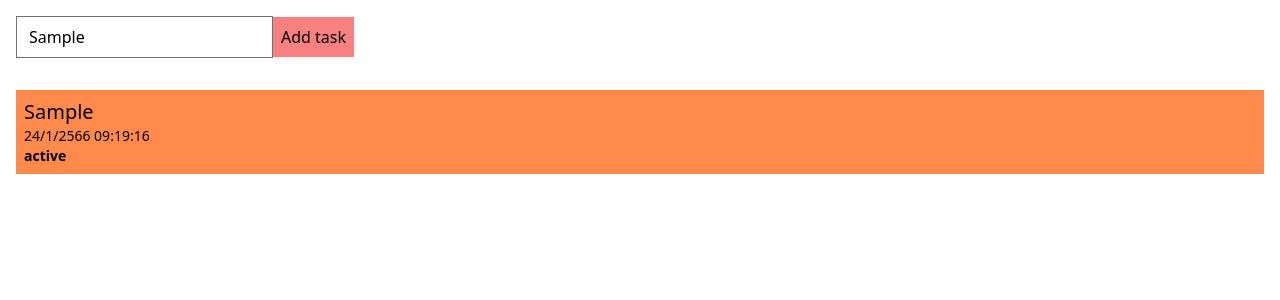
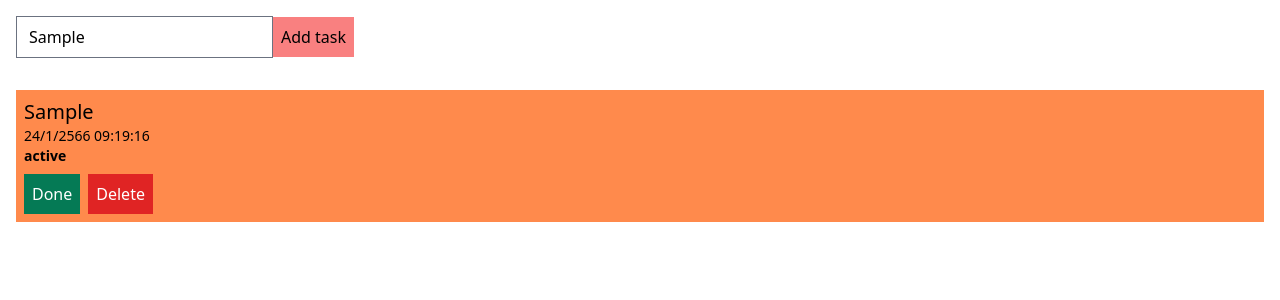
Before and after one commit to soAcademy/workshop-state-and-event, a React (Create React App) app: page / in a window 1280 px wide. Both pictures are taken after typing "Sample" into the empty fields and a click on the button "Add task". Shown: the top 300 px of the page. Built offline with nearby package versions, Linux system fonts and the light colour scheme.

Commit message:
feat: add solution for ToDoList #4

```diff
--- a/src/App.js
+++ b/src/App.js
@@ -65,8 +65,8 @@
 
 // import ToDoList1 from "./ToDoList/ToDoList1";
 // import ToDoList2 from "./ToDoList/ToDoList2";
-import ToDoList3 from "./ToDoList/ToDoList3";
-// import ToDoList4 from "./ToDoList/ToDoList4";
+// import ToDoList3 from "./ToDoList/ToDoList3";
+import ToDoList4 from "./ToDoList/ToDoList4";
 
 import React from "react";
 // import { BrowserRouter, Routes, Route } from "react-router-dom";
@@ -101,8 +101,8 @@ const App = () => (
     {/* <LocalStorage4 /> */}
     {/* <ToDoList1 /> */}
     {/* <ToDoList2 /> */}
-    <ToDoList3 />
-    {/* <ToDoList4 /> */}
+    {/* <ToDoList3 /> */}
+    <ToDoList4 />
   </>
 );
 
--- /dev/null
+++ b/src/ToDoList/ToDoList4.js
@@ -0,0 +1,72 @@
+import { useState } from "react";
+
+const ToDoList4 = () => {
+  const [tasks, setTasks] = useState([]);
+
+  const updateTasks = (newTasks) => {
+    const sortedNewTasks = newTasks.sort((a, b) => b.id - a.id);
+
+    localStorage.setItem("tasks", JSON.stringify(sortedNewTasks));
+    setTasks(sortedNewTasks);
+  };
+
+  const addTask = (e) => {
+    e.preventDefault();
+    // console.log(e.target.task.value);
+    const _task = {
+      id: new Date().getTime(),
+      task: e.target.task.value,
+      dateTime: new Date().toLocaleString("TH"),
+      status: "active",
+    };
+    const _tasks = JSON.parse(localStorage.getItem("tasks")) ?? [];
+
+    updateTasks([..._tasks, _task]);
+  };
+
+  const markDoneTask = (id) => {
+    const _tasks = [...tasks];
+    const matchedTaskIndex = tasks.findIndex((t) => t.id === id);
+
+    _tasks[matchedTaskIndex].status = "done";
+    updateTasks(_tasks);
+  };
+
+  const deleteTask = (id) => {
+    updateTasks(tasks.filter((t) => t.id !== id));
+  };
+
+  return (
+    <>
+      <form onSubmit={(e) => addTask(e)} className="p-4">
+        <input type="text" name="task" id="task" />
+        <button type="submit" name="submit" className="p-2 bg-red-400">
+          Add task
+        </button>
+      </form>
+      <ul className="p-4">
+        {tasks.map((task) => (
+          <li key={task.id} className="p-2 bg-orange-400 mb-2">
+            <div className="text-xl">{task.task}</div>
+            <div className="text-sm">{task.dateTime}</div>
+            <div className="text-sm font-bold mb-2">{task.status}</div>
+            <button
+              onClick={() => markDoneTask(task.id)}
+              className="p-2 bg-green-600 mr-2 text-white"
+            >
+              Done
+            </button>
+            <button
+              onClick={() => deleteTask(task.id)}
+              className="p-2 bg-red-600 text-white"
+            >
+              Delete
+            </button>
+          </li>
+        ))}
+      </ul>
+    </>
+  );
+};
+
+export default ToDoList4;
```
